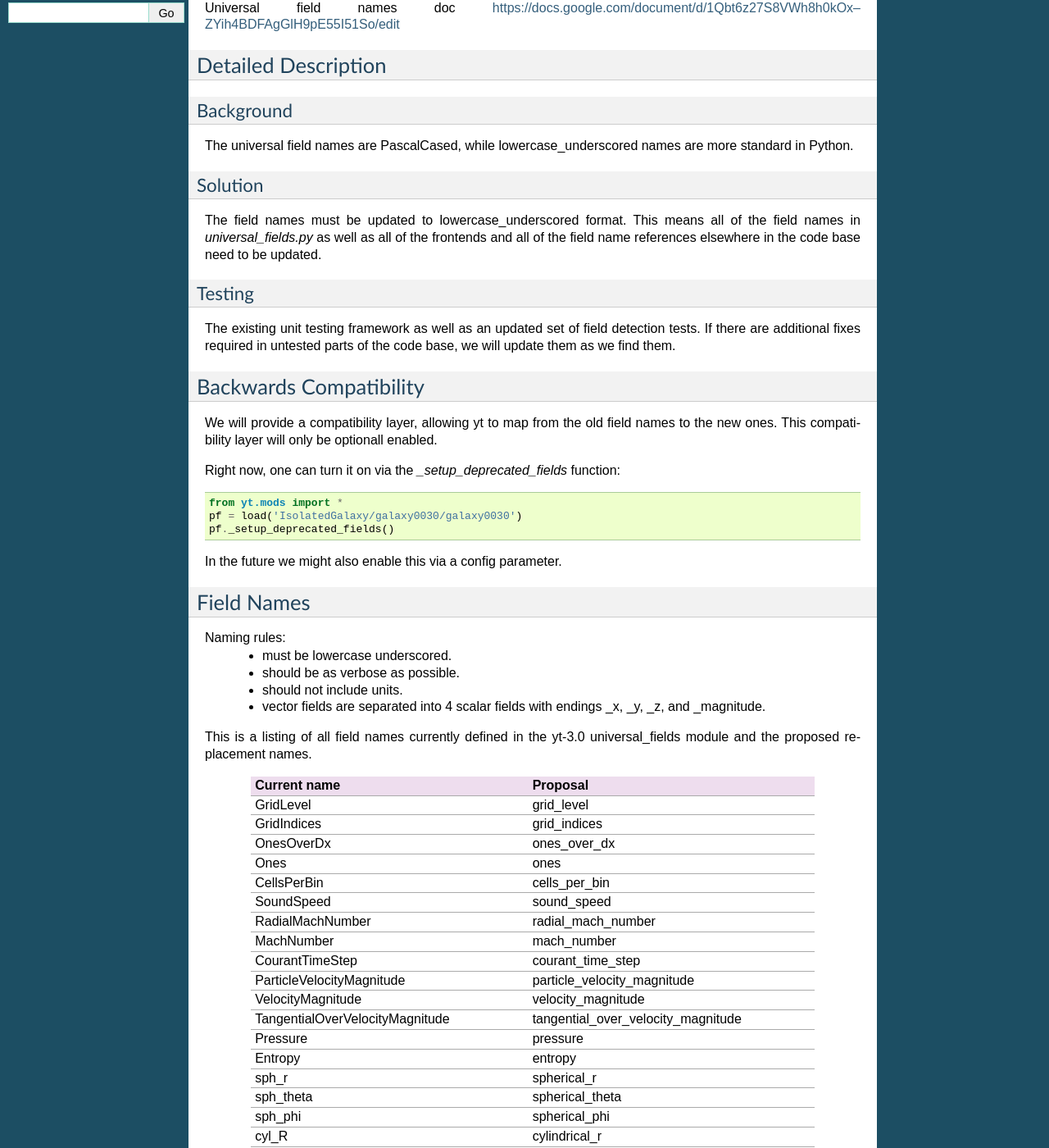
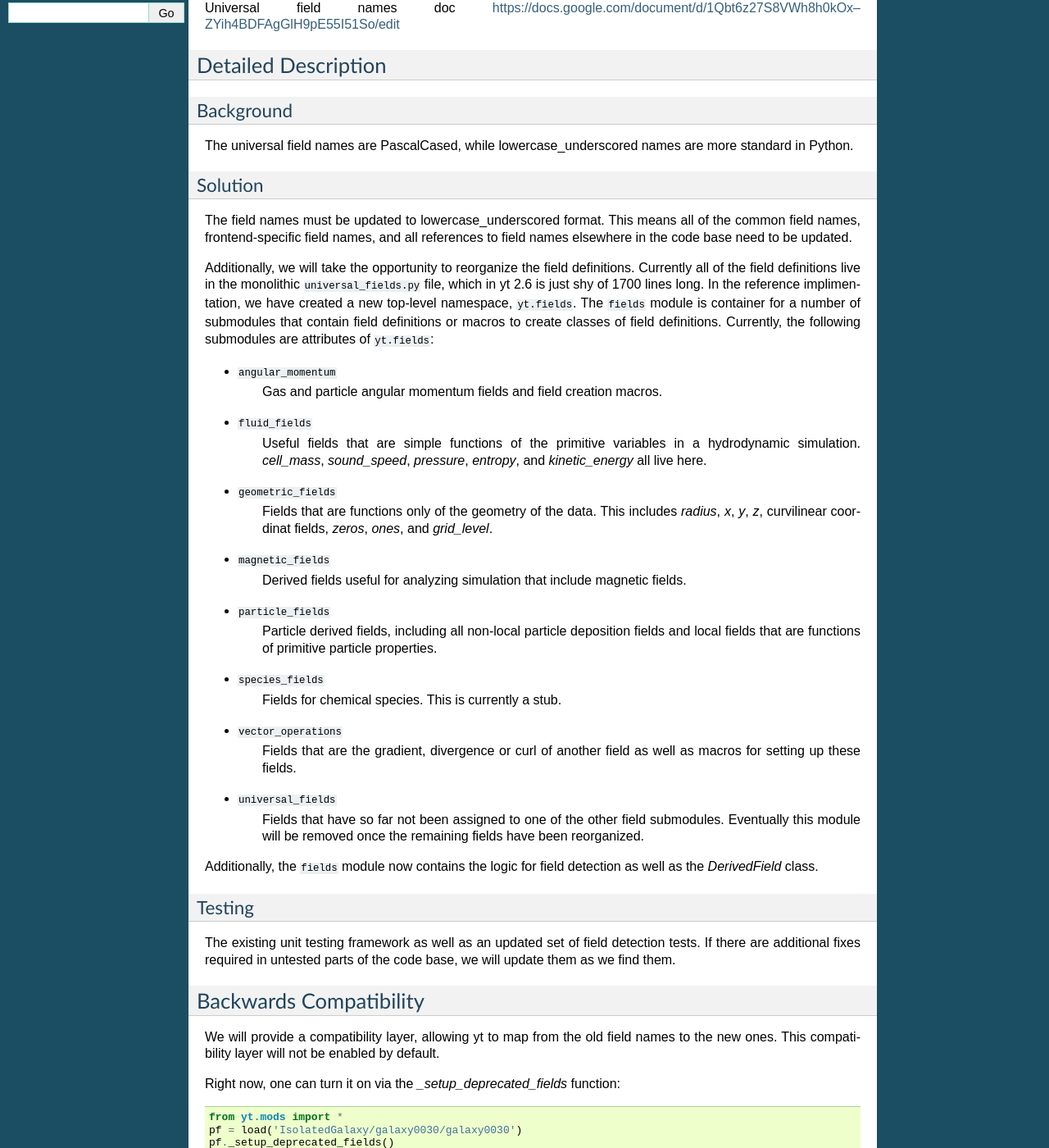
Before and after one commit to yt-project/ytep, a Sphinx documentation site: the page built from source/YTEPs/YTEP-0003.rst, in a window 1280 px wide and 1400 px high, scrolled down 489 px. Shown: the whole window at 82% size. Built offline with Sphinx 7.4.7, drawn with Linux system fonts in a browser that asks for light colours; formulas are drawn with MathJax 3; some of the changed text lies outside the part shown.

Commit message:
Updating to reflect PR comments.

```diff
--- a/source/YTEPs/YTEP-0003.rst
+++ b/source/YTEPs/YTEP-0003.rst
@@ -37,8 +37,45 @@ Solution
 ^^^^^^^^
 
 The field names must be updated to lowercase_underscored format.  This means all
-of the field names in `universal_fields.py` as well as all of the frontends and
-all of the field name references elsewhere in the code base need to be updated.
+of the common field names, frontend-specific field names, and all references to
+field names elsewhere in the code base need to be updated.
+
+Additionally, we will take the opportunity to reorganize the field definitions.
+Currently all of the field definitions live in the monolithic
+``universal_fields.py`` file, which in yt 2.6 is just shy of 1700 lines long.
+In the reference implimentation, we have created a new top-level namespace,
+``yt.fields``.  The ``fields`` module is container for a number of submodules
+that contain field definitions or macros to create classes of field
+definitions.  Currently, the following submodules are attributes of ``yt.fields``:
+
+* ``angular_momentum``
+   Gas and particle angular momentum fields and field creation macros.
+* ``fluid_fields``
+   Useful fields that are simple functions of the primitive variables in a
+   hydrodynamic simulation.  `cell_mass`, `sound_speed`, `pressure`, `entropy`,
+   and `kinetic_energy` all live here.
+* ``geometric_fields``
+   Fields that are functions only of the geometry of the data.  This includes
+   `radius`, `x`, `y`, `z`, curvilinear coordinat fields, `zeros`, `ones`, and
+   `grid_level`.
+* ``magnetic_fields``
+   Derived fields useful for analyzing simulation that include magnetic fields.
+* ``particle_fields``
+   Particle derived fields, including all non-local particle deposition fields
+   and local fields that are functions of primitive particle properties.
+* ``species_fields``
+   Fields for chemical species.  This is currently a stub.
+* ``vector_operations``
+   Fields that are the gradient, divergence or curl of another field as well as
+   macros for setting up these fields.
+* ``universal_fields``
+   Fields that have so far not been assigned to one of the other field
+   submodules.  Eventually this module will be removed once the remaining fields
+   have been reorganized.
+
+Additionally, the ``fields`` module now contains the logic for field detection
+as well as the `DerivedField` class.
+
 
 Testing
 ^^^^^^^
@@ -51,7 +88,7 @@ Backwards Compatibility
 -----------------------
 
 We will provide a compatibility layer, allowing yt to map from the old field
-names to the new ones.  This compatibility layer will only be optionall enabled.
+names to the new ones.  This compatibility layer will not be enabled by default.
 
 Right now, one can turn it on via the `_setup_deprecated_fields` function:
 
```
Also changed, not shown: other parts of source/YTEPs/YTEP-0003.rst (+1 -1 lines), source/YTEPs/YTEP-0011.rst (+4 -3 lines).
